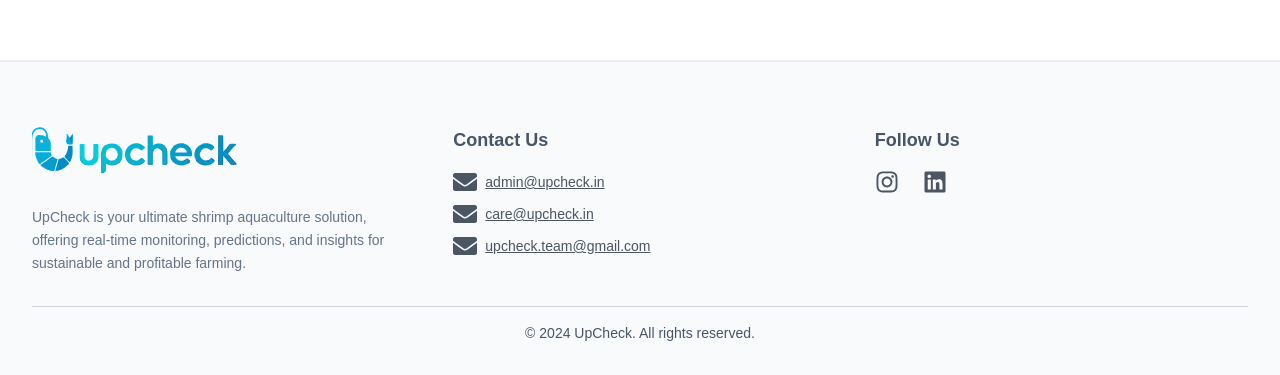
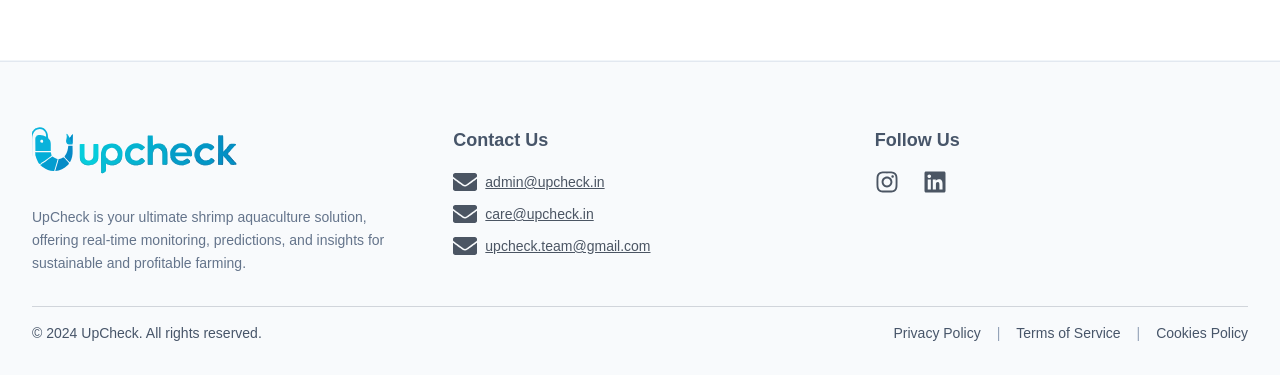
Before and after one commit to RobinkumarJ246/upcheck_site_v2, a Next.js app: page / in a window 1280 px wide. Shown: the part 3793-4168 px from the top of the page. Built offline with nearby package versions, Linux system fonts and the light colour scheme; grey boxes are pictures that could not be loaded; a web font is replaced by a local one.

Commit message:
legal pages

```diff
--- a/src/app/components/Footer.js
+++ b/src/app/components/Footer.js
@@ -88,10 +88,25 @@ export default function Footer() {
         </div>
 
         {/* Bottom Section */}
-        <div className="border-t border-gray-300 mt-8 pt-4 text-center">
-          <p className="text-sm">
-            &copy; {new Date().getFullYear()} {t.rights}
-          </p>
+        <div className="border-t border-gray-300 mt-8 pt-4">
+          <div className="flex flex-col md:flex-row justify-between items-center space-y-4 md:space-y-0">
+            <p className="text-sm text-center md:text-left">
+              &copy; {new Date().getFullYear()} {t.rights}
+            </p>
+            <div className="flex flex-wrap justify-center gap-4 text-sm">
+              <Link href="/privacy" className="text-slate-600 hover:text-brand-cyan transition-colors duration-200">
+                Privacy Policy
+              </Link>
+              <span className="text-slate-400">|</span>
+              <Link href="/terms" className="text-slate-600 hover:text-brand-cyan transition-colors duration-200">
+                Terms of Service
+              </Link>
+              <span className="text-slate-400">|</span>
+              <Link href="/cookies" className="text-slate-600 hover:text-brand-cyan transition-colors duration-200">
+                Cookies Policy
+              </Link>
+            </div>
+          </div>
         </div>
       </div>
     </footer>
```
